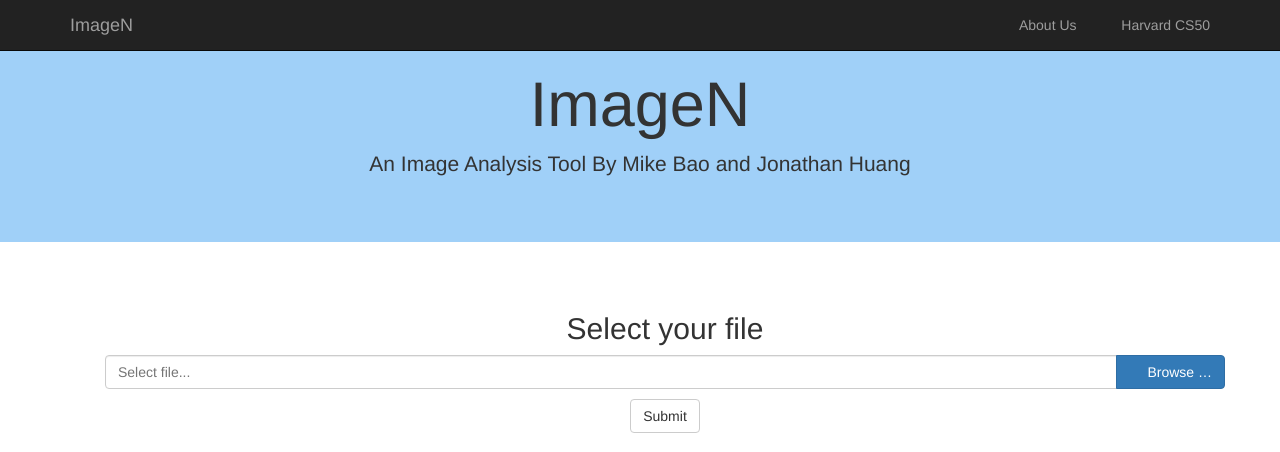
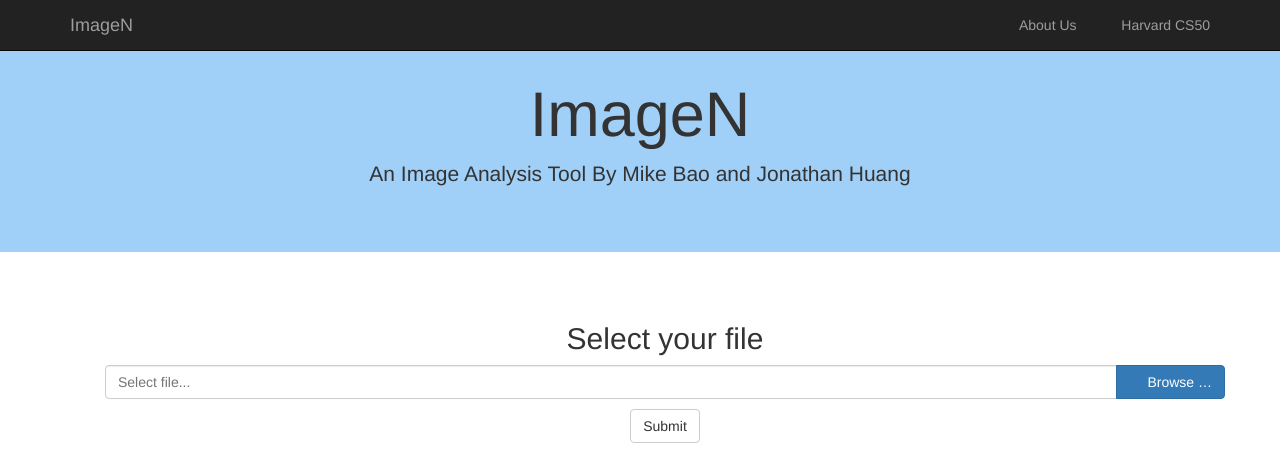
Before and after one commit to MikeBao99/ImageN, a Flask app: page / in a window 1280 px wide. Shown: the top 452 px of the page. Run offline with Flask 2, Linux system fonts and the light colour scheme; some libraries are stand-ins or nearby versions; some web fonts are replaced.

Commit message:
Update base.html

```diff
--- a/app/templates/base.html
+++ b/app/templates/base.html
@@ -66,7 +66,7 @@
             </div>
 
 	  {% endblock %}
-		<div class="jumbotron jumbotron-fluid" style="padding-top: 50px">
+		<div class="jumbotron jumbotron-fluid" style="padding-top: 60px">
 		  <div class="container text-center">
 		    <h1 class="display-3">ImageN</h1>
 		    <p class="lead">An Image Analysis Tool By Mike Bao and Jonathan Huang</p>
```
